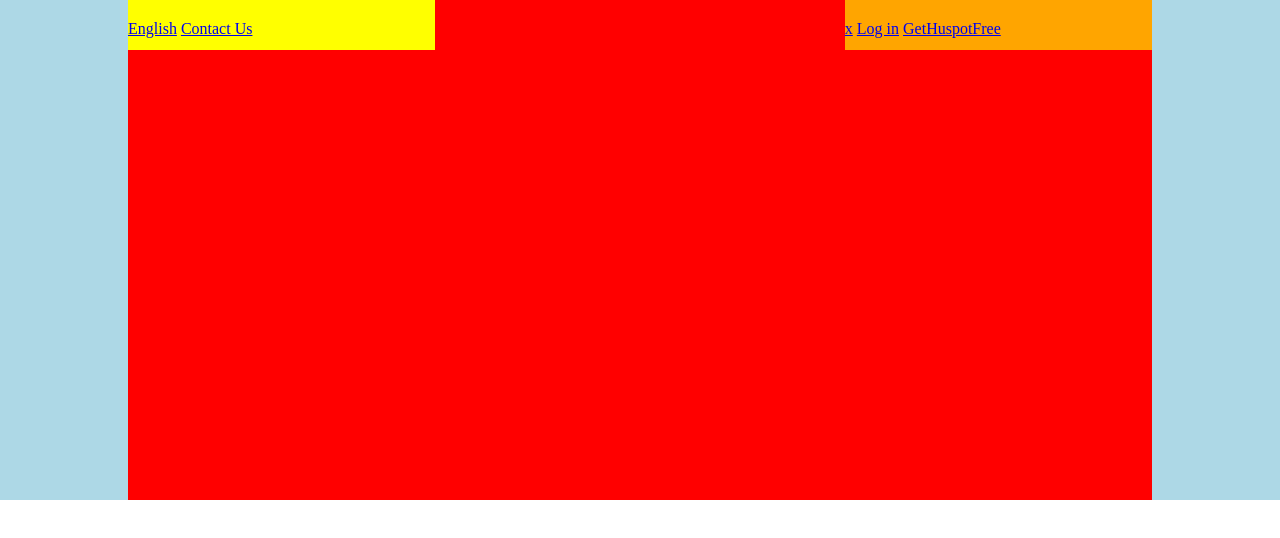
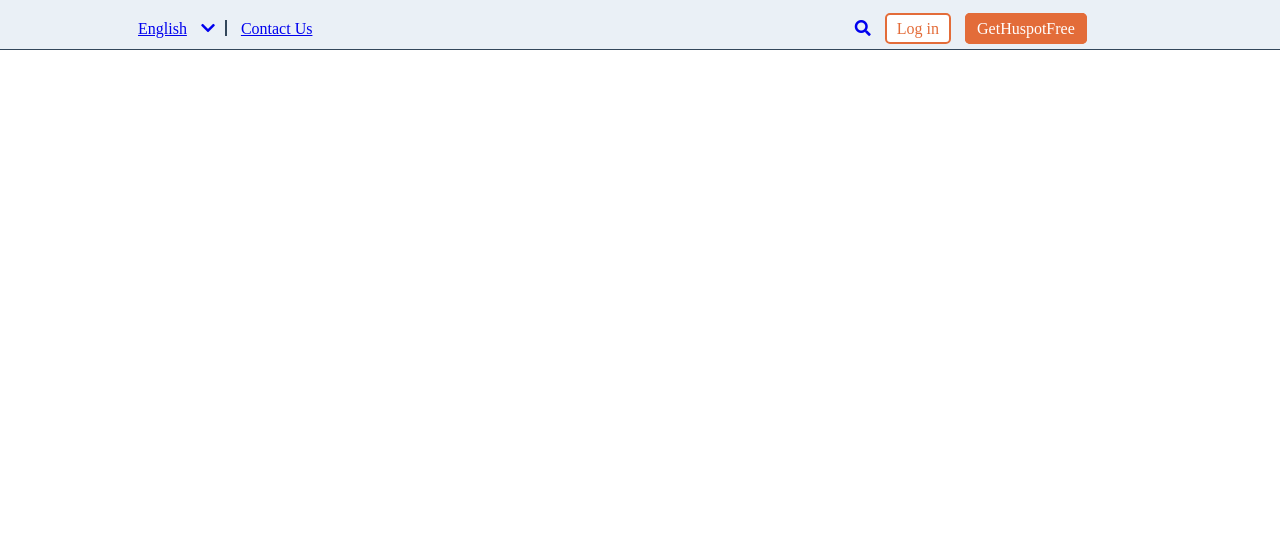
Before and after one commit to Nicola-Lusso/htmlcss-hubspot, a plain HTML site: page index.html in a window 1280 px wide. Drawn offline with Linux system fonts and the light colour scheme.

Commit message:
push 2.1

```diff
--- a/css/style.css
+++ b/css/style.css
@@ -18,42 +18,70 @@
   clear: both;
 }
 
+.btn {
+  text-decoration: none;
+  border-radius: 5px;
+  padding: 5px 10px;
+  border: 2px solid;
+}
+
+.btn-white{
+  background-color: white;
+  border-color: rgb(227, 108, 57);
+  color: rgb(227, 108, 57);
+}
+
+.btn-orange{
+  background-color: rgb(227, 108, 57);
+  border-color: rgb(227, 108, 57);
+  color: white;
+}
+
 .container{
   width: 80%;
   height: 500px;
-  margin: auto;
-  background-color: red;
+  margin: 0 auto;
+
 }
 
-header{
-  background-color: lightblue;
-}
+/* header{
+  width: 100%;
+  height: 300px;
+  background-color: #fff3ee;
+} */
 
 .nav-top{
-  position: fixed;
-  height: 20%;
-  width: 100%;
-  background-color: lightblue;
+  height: 50px;
+  background-color: #EAF0F6;
+  border-bottom: 1px solid #33475B;
+
 }
 
 .nav-top-left{
-  width:30%;
+  width:40%;
   height: 50px;
-  background-color: yellow;
+
 }
 
 .nav-top-left ul li{
   display: inline-block;
   margin-top: 20px;
+  margin-left: 10px;
+}
+
+.nav-top-left i:first-child{
+  border-right: 2px solid #33475B;
+  padding-right: 10px;
 }
 
 nav{
   width: 30%;
   height: 50px;
-  background-color: orange;
+
 }
 
 .nav-top-right ul li{
   display: inline-block;
   margin-top: 20px;
+  margin-left: 10px;
 }
--- a/index.html
+++ b/index.html
@@ -4,16 +4,19 @@
     <meta charset="utf-8">
     <title>Hubspot Layout</title>
     <link rel="stylesheet" href="css/style.css">
+    <link rel="stylesheet" href="https://cdnjs.cloudflare.com/ajax/libs/font-awesome/5.15.1/css/all.min.css">
   </head>
   <body>
 
    <!-- Testata della pagina header -->
    <header>
-     <div class="nav-top clearfix">
-      <section class="container">
+     <section class="nav-top">
+      <div class="container clearfix">
         <nav class="nav-top-left float-left">
           <ul>
+
             <li><a href="#">English</a></li>
+            <li> <a href="#"><i class="fas fa-chevron-down"></i></a></li>
             <li><a href="#">Contact Us</a></li>
           </ul>
         </nav>
@@ -21,13 +24,13 @@
 
         <nav class="nav-top-right float-right">
           <ul>
-            <li><a href="#">x</a></li>
-            <li><a href="#">Log in</a></li>
-            <li><a href="#">GetHuspotFree</a></li>
+            <li><a href="#"><i class="fas fa-search"></i></a></li>
+            <li><a class="btn btn-white" href="#">Log in</a></li>
+            <li><a class="btn btn-orange" href="#">GetHuspotFree</a></li>
           </ul>
         </nav>
-      </section>
      </div>
+   </section>
    </header>
    <!-- /Testata della pagina header -->
 
```
